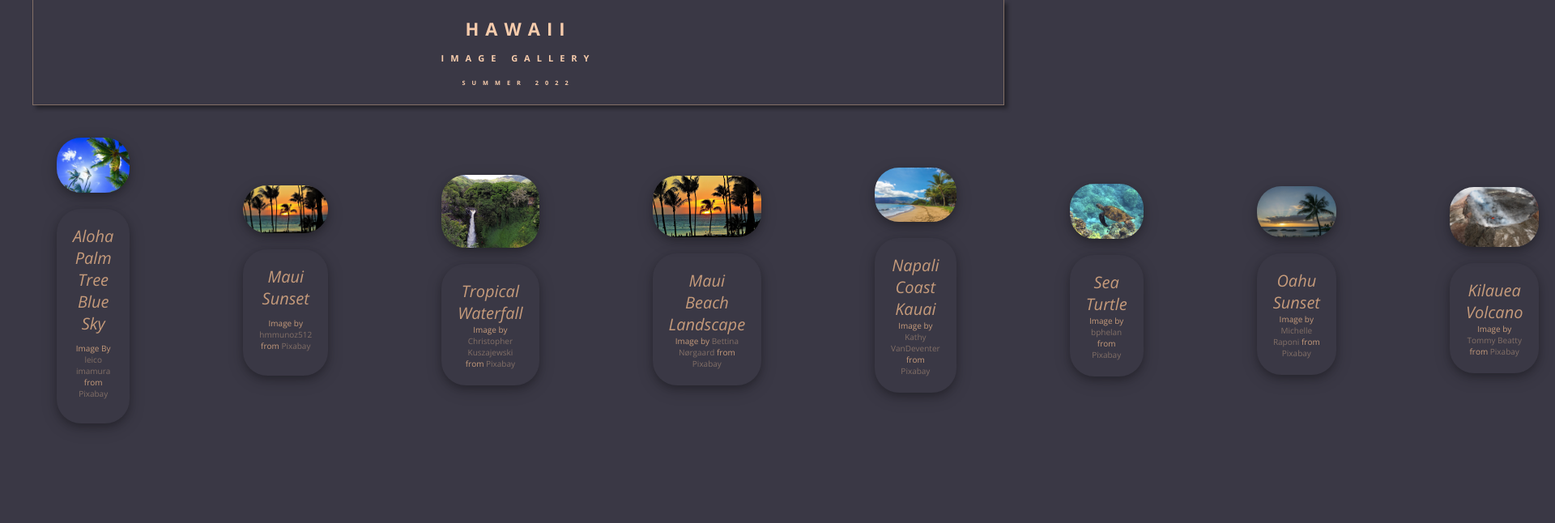
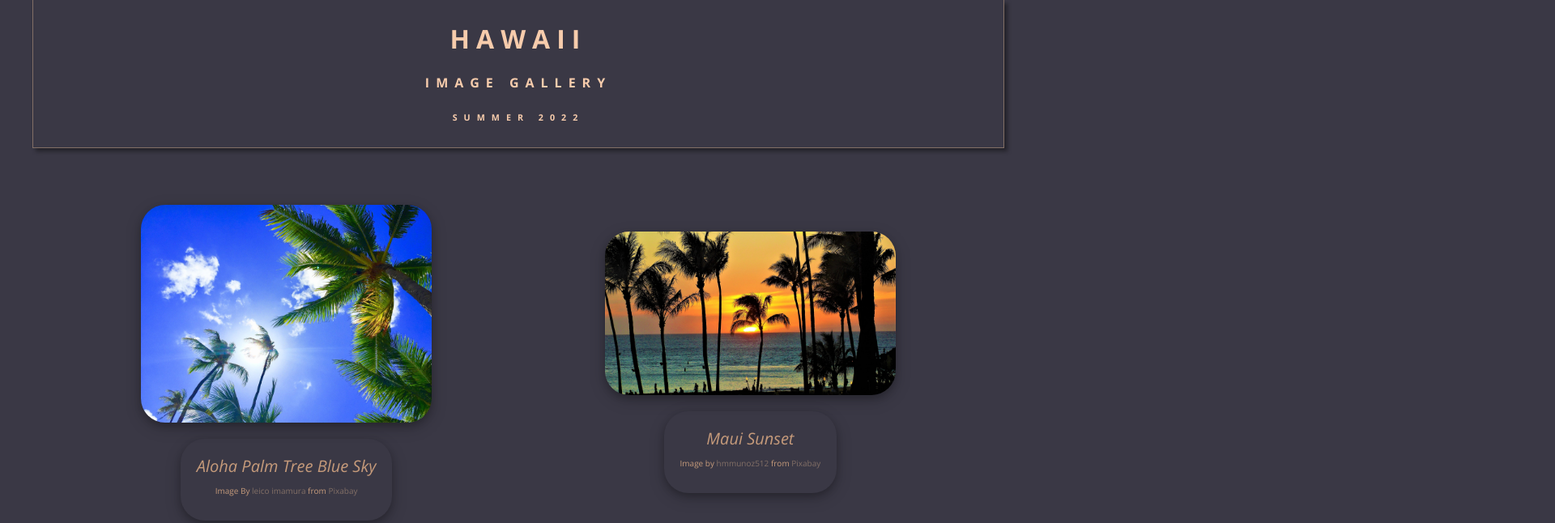
Before and after one commit to CSF2223/imagegallery-ZacharyRenaud, a plain HTML site: page index.html in a window 1280 px wide. Shown: the top 646 px of the page at 81% size, 1920 px wide, since content can reach past the window. Drawn offline with nearby package versions, Linux system fonts and the light colour scheme.

Commit message:
Prepare project for publishing with GitHub pages

```diff
--- a/style.css
+++ b/style.css
@@ -49,7 +49,7 @@ p {
     flex-direction: column;
     justify-content: center;
     align-items: center;
-    margin: 4rem 7rem;
+    margin: 7rem 4rem;
 }
 
 .imageCard img {
@@ -75,12 +75,18 @@ p {
 
 @media (min-width: 768px){
     header {
-    font-size: 1.6 rem;
+    font-size: 1.6rem;
     }
 
     .gallery {
         display: flex;
+        flex-direction: row;
+        justify-content: space-evenly;
+        flex-wrap: wrap;
+    }
 
+    .imageCard {
+        max-width: 28%;
     }
 
 }
```
Also changed, not shown: index.html (line endings or trailing spaces).
